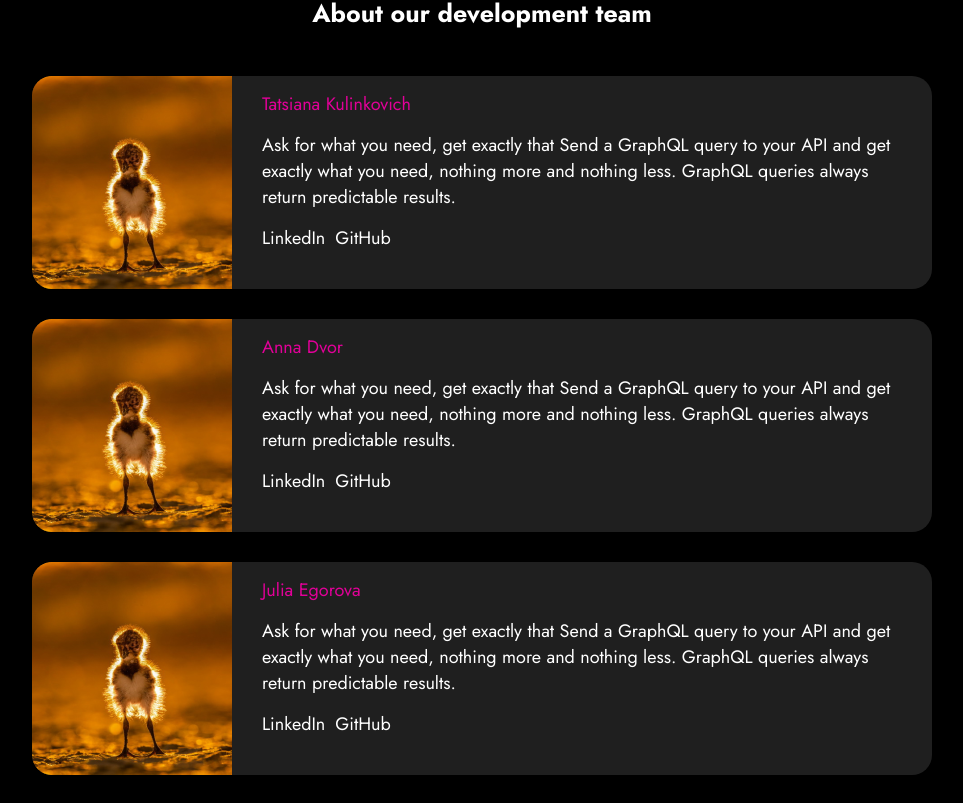
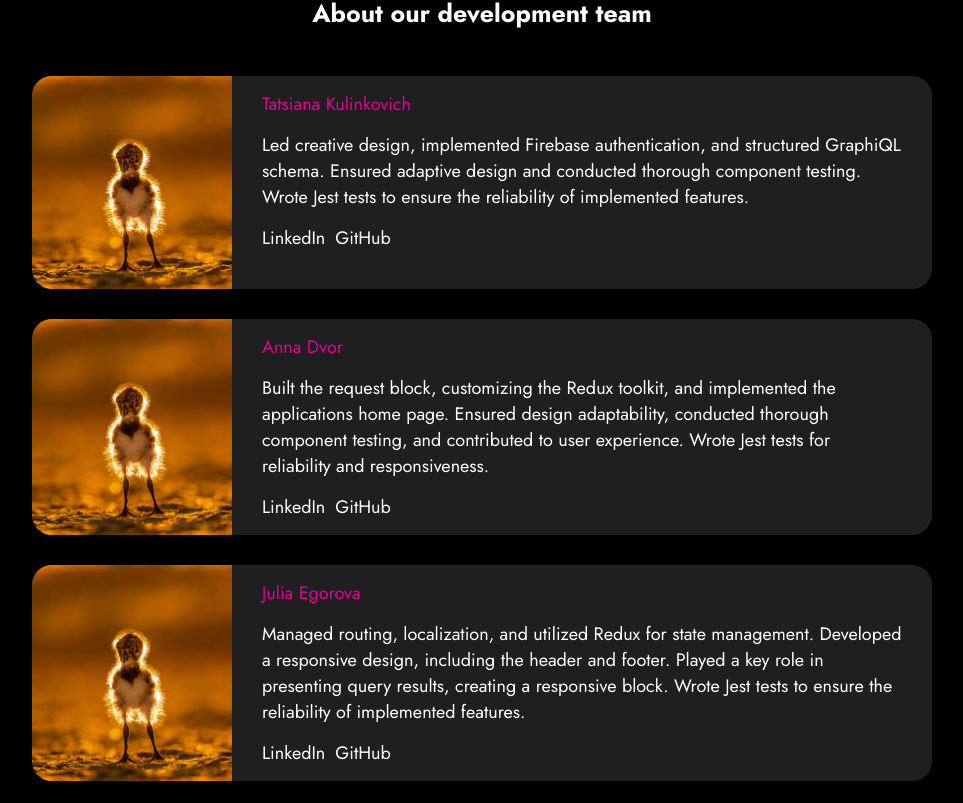
Before and after one commit to pinkpony1106/graphiql-app, a React (Vite) app: page / in a window 1280 px wide. Shown: the part 1837-2640 px from the top of the page, without its empty margins (158-1121 px from the left). Built offline with nearby package versions, Linux system fonts and the light colour scheme; no server answers.

Commit message:
feat: add information about team

```diff
--- a/src/Components/AboutTeam/AboutTeam.tsx
+++ b/src/Components/AboutTeam/AboutTeam.tsx
@@ -1,6 +1,7 @@
 import { useContext } from 'react';
 import style from './aboutTeam.module.css';
 import { TranslateContext, tKeys } from '../../Context/Context';
+import { Link } from 'react-router-dom';
 
 function AboutTeam() {
   const { t } = useContext(TranslateContext);
@@ -14,8 +15,15 @@ function AboutTeam() {
           <div className={style.developerInfoHeader}>{t(tKeys.tania)}</div>
           <div className={style.developerInfoText}>{t(tKeys.tania_text)}</div>
           <div className={style.linksContainer}>
-            <div className={style.link}>LinkedIn</div>
-            <div className={style.link}>GitHub</div>
+            <Link
+              to={'https://www.linkedin.com/in/tatiana-kulinkovich-892410230/'}
+              target="blank"
+            >
+              <div className={style.link}>LinkedIn</div>
+            </Link>
+            <Link to={'https://github.com/bogdanovich231'} target="blank">
+              <div className={style.link}>GitHub</div>
+            </Link>
           </div>
         </div>
       </div>
@@ -26,8 +34,15 @@ function AboutTeam() {
           <div className={style.developerInfoHeader}>{t(tKeys.anna)}</div>
           <div className={style.developerInfoText}>{t(tKeys.anna_text)}</div>
           <div className={style.linksContainer}>
-            <div className={style.link}>LinkedIn</div>
-            <div className={style.link}>GitHub</div>
+            <Link
+              to={'https://ru.linkedin.com/in/anna-dvor-20b50a153'}
+              target="blank"
+            >
+              <div className={style.link}>LinkedIn</div>
+            </Link>
+            <Link to={'https://github.com/annFromEarth'} target="blank">
+              <div className={style.link}>GitHub</div>
+            </Link>
           </div>
         </div>
       </div>
@@ -39,7 +54,9 @@ function AboutTeam() {
           <div className={style.developerInfoText}>{t(tKeys.julia_text)}</div>
           <div className={style.linksContainer}>
             <div className={style.link}>LinkedIn</div>
-            <div className={style.link}>GitHub</div>
+            <Link to={'https://github.com/pinkpony1106'} target="blank">
+              <div className={style.link}>GitHub</div>
+            </Link>
           </div>
         </div>
       </div>
--- a/src/Components/AboutTeam/aboutTeam.module.css
+++ b/src/Components/AboutTeam/aboutTeam.module.css
@@ -54,6 +54,10 @@
 .link {
   display: inline-block;
   margin-right: 10px;
+  color: #fff;
+}
+.link:hover {
+  color: #e10098;
 }
 
 @media screen and (max-width: 900px) {
--- a/src/Locales/LanguagesConstants.tsx
+++ b/src/Locales/LanguagesConstants.tsx
@@ -21,13 +21,13 @@ export const languages = {
       'Ask for what you need, get exactly that Send a GraphQL query to your API and get exactly what you need, nothing more and nothing less. GraphQL queries always return predictable results. Apps using GraphQL are fast and stable because they control the data they get, not the server.',
     about_team: 'About our development team',
     tania_text:
-      'Ask for what you need, get exactly that Send a GraphQL query to your API and get exactly what you need, nothing more and nothing less. GraphQL queries always return predictable results.',
+      'Led creative design, implemented Firebase authentication, and structured GraphiQL schema. Ensured adaptive design and conducted thorough component testing. Wrote Jest tests to ensure the reliability of implemented features.',
 
     anna_text:
-      'Ask for what you need, get exactly that Send a GraphQL query to your API and get exactly what you need, nothing more and nothing less. GraphQL queries always return predictable results.',
+      'Built the request block, customizing the Redux toolkit, and implemented the applications home page. Ensured design adaptability, conducted thorough component testing, and contributed to user experience. Wrote Jest tests for reliability and responsiveness.',
 
     julia_text:
-      'Ask for what you need, get exactly that Send a GraphQL query to your API and get exactly what you need, nothing more and nothing less. GraphQL queries always return predictable results.',
+      'Managed routing, localization, and utilized Redux for state management. Developed a responsive design, including the header and footer. Played a key role in presenting query results, creating a responsive block. Wrote Jest tests to ensure the reliability of implemented features.',
 
     linkedIn: 'LinkedIn',
     gitHub: 'GitHub',
@@ -88,13 +88,13 @@ export const languages = {
       'Составте запрос того, что вам нужно, получите именно это. Отправьте запрос GraphQL к своему API и получите именно то, что вам нужно, ни больше, ни меньше. Запросы GraphQL всегда возвращают предсказуемые результаты. Приложения, использующие GraphQL, работают быстро и стабильно, поскольку они контролируют получаемые данные, а не сервер.',
     about_team: 'О нашей команде',
     tania_text:
-      'Составте запрос того, что вам нужно, получите именно это. Отправьте запрос GraphQL к своему API и получите именно то, что вам нужно, ни больше, ни меньше. Запросы GraphQL всегда возвращают предсказуемые результаты. Приложения, использующие GraphQL, работают быстро и стабильно, поскольку они контролируют получаемые данные, а не сервер.',
+      'Руководила креативным дизайном, реализовала аутентификацию Firebase и структурировала схему GraphiQL. Обеспечивала адаптивный дизайн и проводила тщательное тестирование компонентов. Писала Jest-тесты для обеспечения надежности реализованных функций.',
 
     anna_text:
-      'Составте запрос того, что вам нужно, получите именно это. Отправьте запрос GraphQL к своему API и получите именно то, что вам нужно, ни больше, ни меньше. Запросы GraphQL всегда возвращают предсказуемые результаты. Приложения, использующие GraphQL, работают быстро и стабильно, поскольку они контролируют получаемые данные, а не сервер.',
+      'Создала блок запросов, настроила набор инструментов Redux и реализовала домашнюю страницу приложения. Обеспечивала адаптивность дизайна, проводила тщательное тестирование компонентов и внесла вклад в улучшение пользовательского интерфейса. Писала Jest-тесты на надежность и отзывчивость.',
 
     julia_text:
-      'Составте запрос того, что вам нужно, получите именно это. Отправьте запрос GraphQL к своему API и получите именно то, что вам нужно, ни больше, ни меньше. Запросы GraphQL всегда возвращают предсказуемые результаты. Приложения, использующие GraphQL, работают быстро и стабильно, поскольку они контролируют получаемые данные, а не сервер.',
+      'Управляла маршрутизацией, локализацией и использовала Redux для управления состоянием. Разработала адаптивный дизайн, включая хедер и футер. Сыграла ключевую роль в представлении результатов запроса, создав адаптивный блок. Писала Jest-тесты для обеспечения надежности реализованных функций.',
 
     linkedIn: 'LinkedIn',
     gitHub: 'GitHub',
@@ -155,13 +155,13 @@ export const languages = {
       'Складзіце запыт таго, што вам трэба, атрымаеце менавіта гэта. Дашліце запыт GraphQL да свайго API і атрымаеце менавіта тое, што вам трэба, ні больш, ні менш. Запыты GraphQL заўсёды вяртаюць прадказальныя вынікі. Прыкладанні, якія выкарыстоўваюць GraphQL, працуюць хутка і стабільна, паколькі яны кантралююць атрымоўваныя дадзеныя, а не сервер.',
     about_team: 'Аб нашай камандзе',
     tania_text:
-      'Складзіце запыт таго, што вам трэба, атрымаеце менавіта гэта. Дашліце запыт GraphQL да свайго API і атрымаеце менавіта тое, што вам трэба, ні больш, ні менш. Запыты GraphQL заўсёды вяртаюць прадказальныя вынікі. Прыкладанні, якія выкарыстоўваюць GraphQL, працуюць хутка і стабільна, паколькі яны кантралююць атрымоўваныя дадзеныя, а не сервер.',
+      'Кіравала крэатыўным дызайнам, рэалізавала аўтэнтыфікацыю Firebase і структуравала схему GraphiQL. Забяспечвала адаптыўны дызайн і праводзіла стараннае тэсціраванне кампанентаў. Пiсала Jest-тэсты для забеспячэння надзейнасці рэалізаваных функцый.',
 
     anna_text:
-      'Складзіце запыт таго, што вам трэба, атрымаеце менавіта гэта. Дашліце запыт GraphQL да свайго API і атрымаеце менавіта тое, што вам трэба, ні больш, ні менш. Запыты GraphQL заўсёды вяртаюць прадказальныя вынікі. Прыкладанні, якія выкарыстоўваюць GraphQL, працуюць хутка і стабільна, паколькі яны кантралююць атрымоўваныя дадзеныя, а не сервер.',
+      'Стварыла блок запытаў, наладзіла набор інструментаў Redux і рэалізавала галоўную старонку дадатку. Забяспечвала адаптыўнасць дызайну, праводзіла стараннае тэсціраванне кампанентаў і занесла ўклад у паляпшэнне карыстацкага інтерфейсу. Таксама пiсала Jest-тэсты на надзейнасць і спагадлівасць.',
 
     julia_text:
-      'Складзіце запыт таго, што вам трэба, атрымаеце менавіта гэта. Дашліце запыт GraphQL да свайго API і атрымаеце менавіта тое, што вам трэба, ні больш, ні менш. Запыты GraphQL заўсёды вяртаюць прадказальныя вынікі. Прыкладанні, якія выкарыстоўваюць GraphQL, працуюць хутка і стабільна, паколькі яны кантралююць атрымоўваныя дадзеныя, а не сервер..',
+      'Кіравала маршрутызацыяй, лакалізацыяй і выкарыстоўвала Redux для кіравання станам. Распрацавала адаптыўны дызайн, уключаючы хедэр і футэр. Выканала ключавую ролю ва ўяўленні вынікаў запыту, стварыўшы адаптыўны блок. Пісала Jest-тэсты для забеспячэння надзейнасці рэалізаваных функцый.',
 
     linkedIn: 'LinkedIn',
     gitHub: 'GitHub',
```
